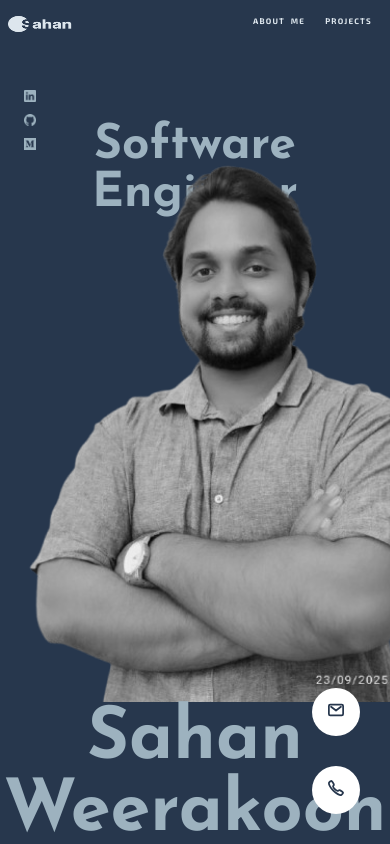
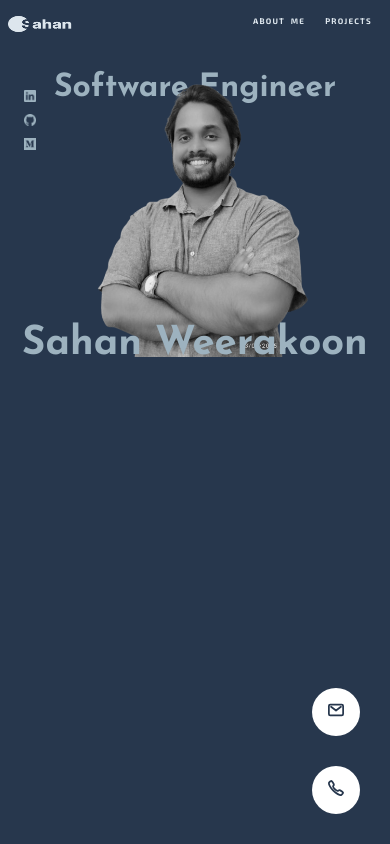
Before and after one commit to SahanNimeshWeerakoon/sahan-weerakoon, a Next.js app: page / in a window 390 px wide. Shown: the top 844 px of the page. Built offline with nearby package versions, Linux system fonts and the light colour scheme.

Commit message:
Mobile optimize banner

```diff
--- a/app/styles/banner.scss
+++ b/app/styles/banner.scss
@@ -3,10 +3,12 @@
   position: relative;
   padding: 80px 0 0 0;
   height: 80vh;
+  @media screen and (max-width: $mobile-max-width) {
+    padding: 30px 0 0 0;
+  }
   h1 {
     color: $hover-color;
     font-weight: 900;
-    margin: 0;
     padding: 0;
     position: absolute;
     left: 50%;
@@ -16,7 +18,11 @@
 
   &_title {
     font-size: 6rem;
+    margin: 0;
     z-index: 0;
+    @media screen and (max-width: $mobile-max-width) {
+      font-size: 4rem;
+    }
   }
 
   &_portrait {
@@ -24,11 +30,21 @@
     height: 580px;
     position: relative;
     z-index: 1;
+    @media screen and (max-width: $mobile-max-width) {
+      width: 225px;
+      height: 295px;
+      margin-top: -10px;
+    }
   }
 
   &_name {
     font-size: 9rem;
     z-index: 2;
-    margin-top: -30px;
+    margin: 0;
+    margin-top: -115px;
+    @media screen and (max-width: $mobile-max-width) {
+      margin-top: -35px;
+      font-size: 5rem;
+    }
   }
 }
```
